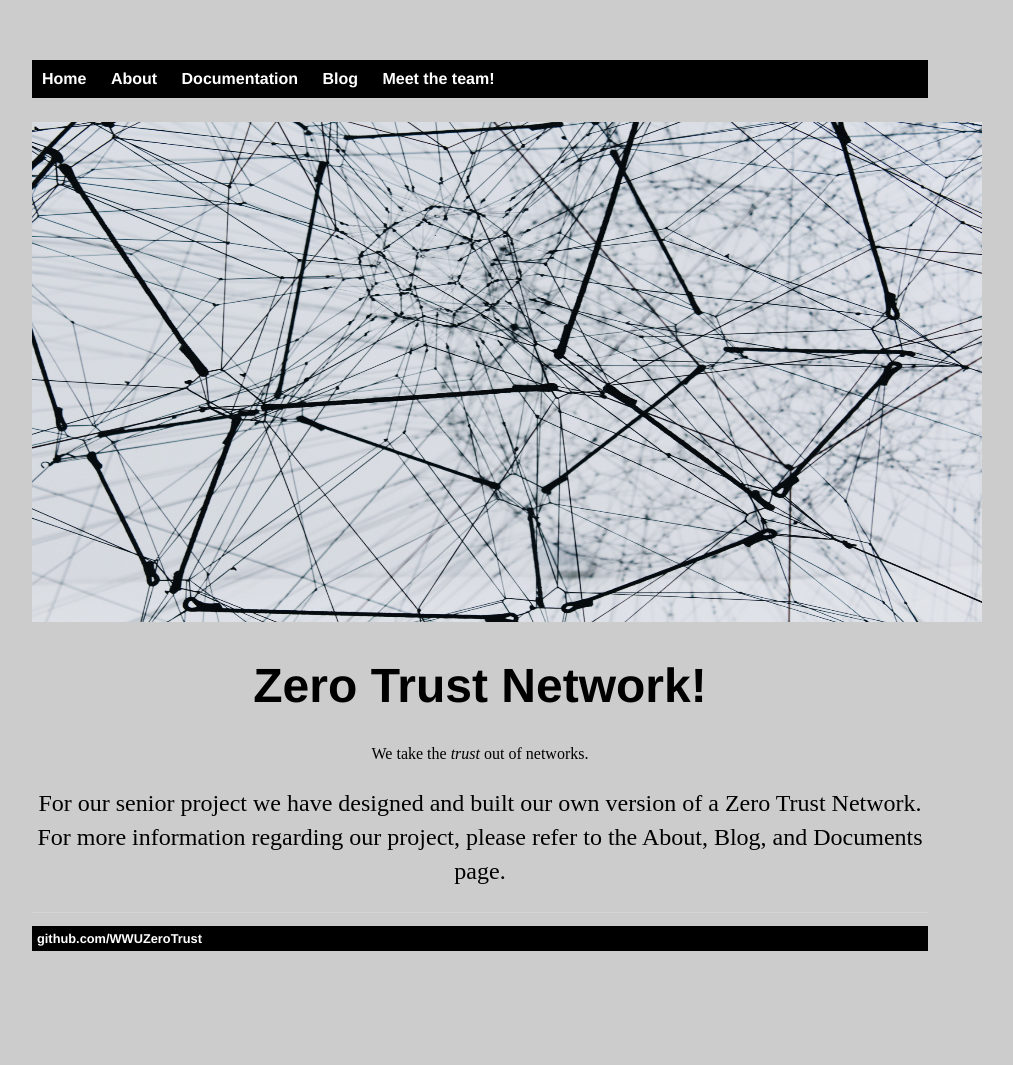
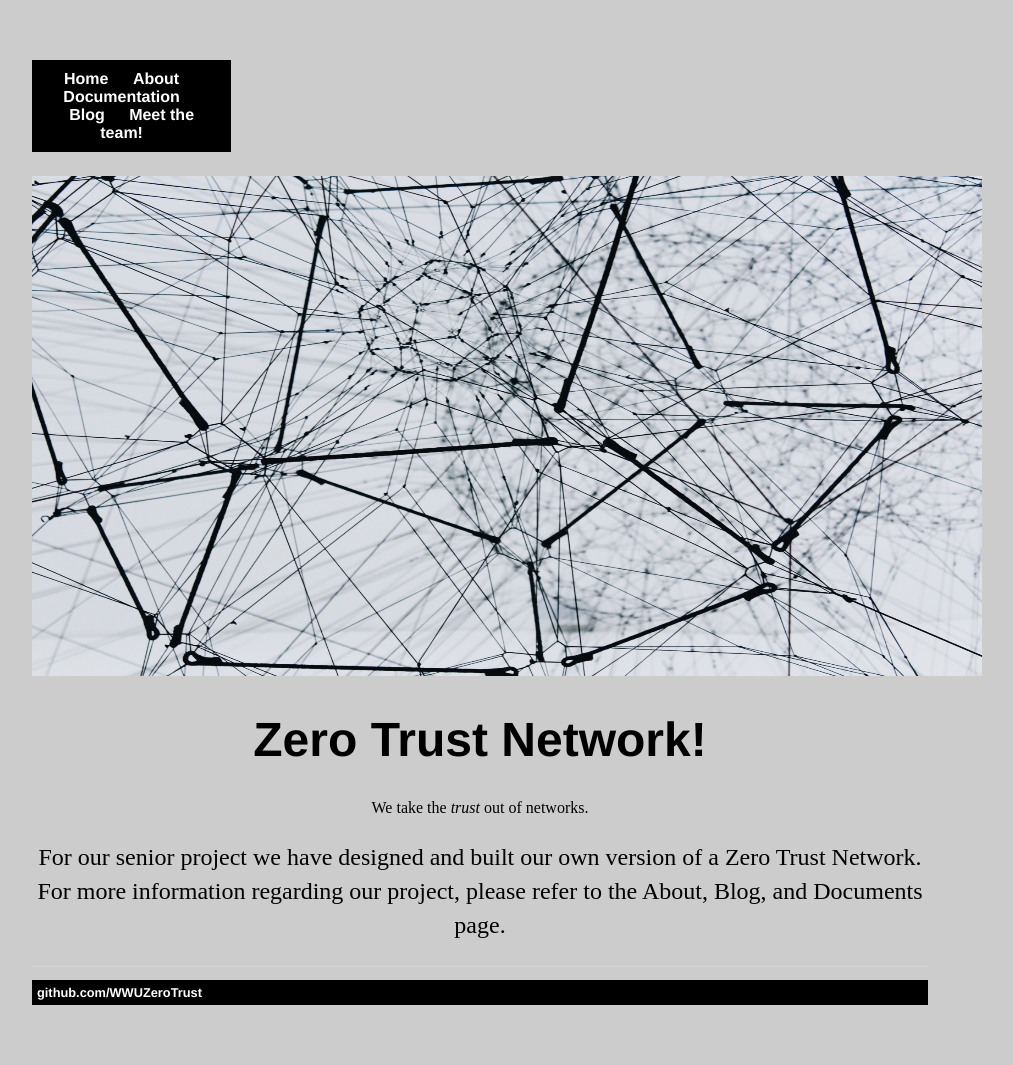
Before and after one commit to WWUZeroTrust/WWUZeroTrust.github.io, a Jekyll site: the page built from index.html, in a window 1280 px wide. Shown: the whole page, without its empty margins (160-1173 px from the left). Built offline with Jekyll 4.4.1, drawn with Linux system fonts in a browser that asks for light colours; before the commit the page ends 1011 px from its top, so only the background shows below that.

Commit message:
Update main.css

```diff
--- a/css/main.css
+++ b/css/main.css
@@ -9,6 +9,8 @@ nav ul {
     list-style: none;
     font-weight: bold;
     background: black;
+    width: 20%;
+    text-align: center;
 }
 footer ul {
     font-family:'Helvetica', 'Arial', 'Sans-Serif';
```
